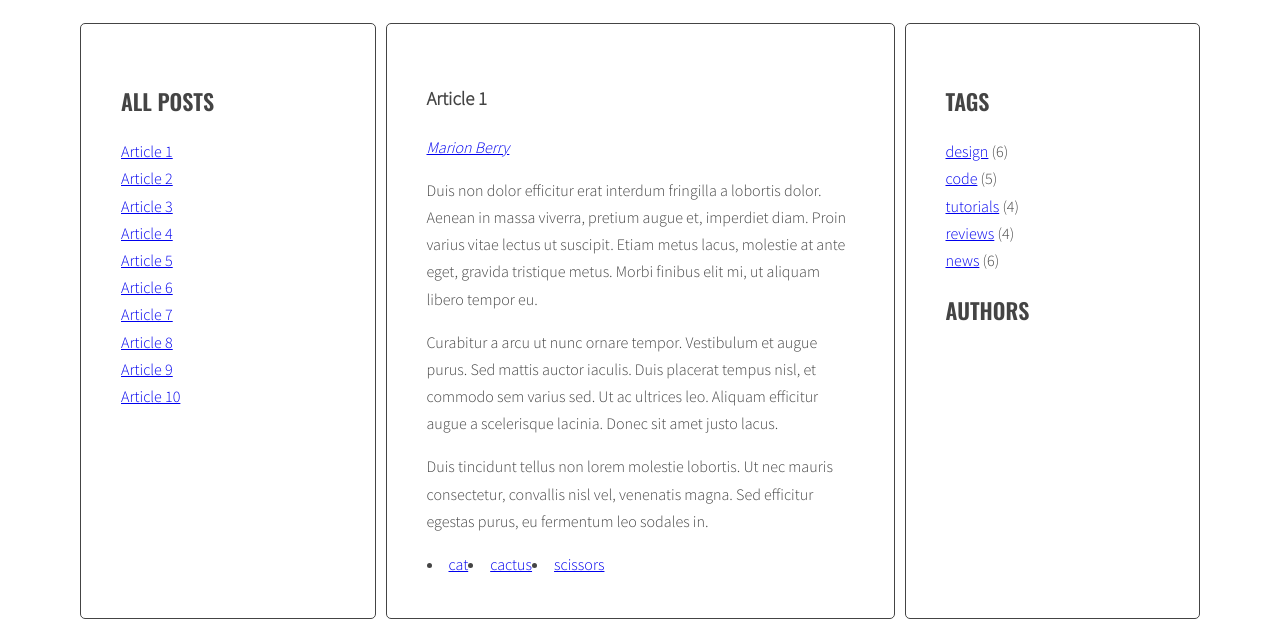
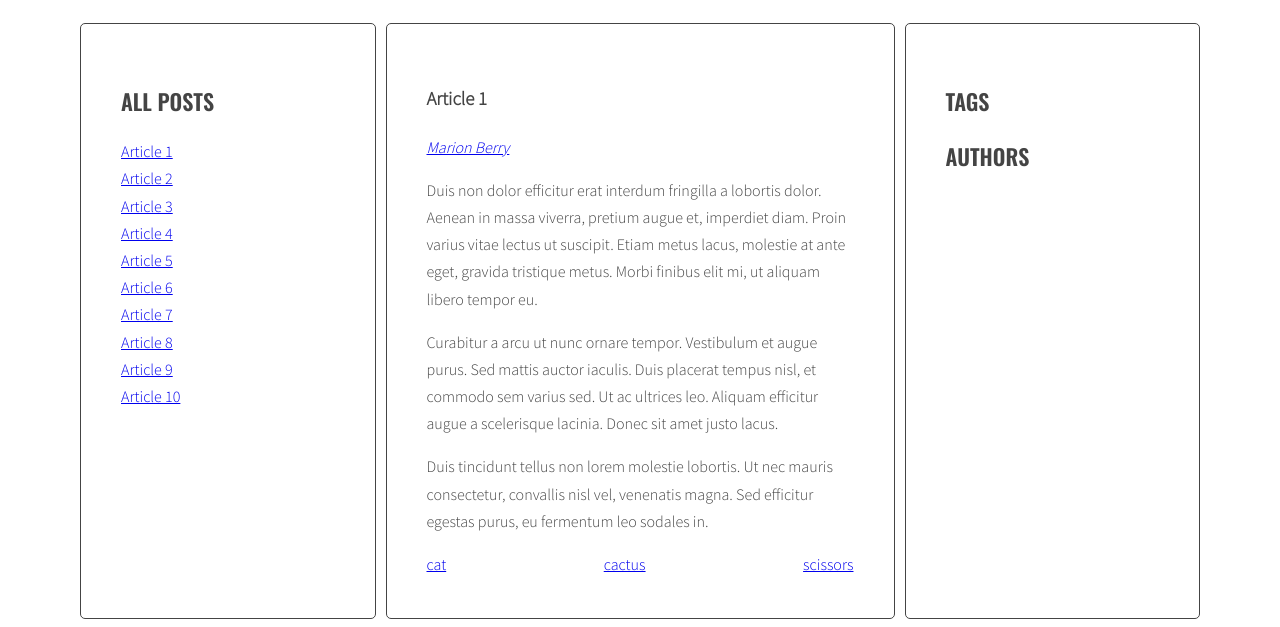
Before and after one commit to NocnyZwierz/javascript-blog, a website: page index.html in a window 1280 px wide. Shown: the part 220-847 px from the top of the page. Drawn offline with nearby package versions, Linux system fonts and the light colour scheme; files that its build step writes are made by us from their sources.

Commit message:
task 6.2 update

```diff
--- a/index.html
+++ b/index.html
@@ -161,11 +161,6 @@
             <aside class="sidebar">
                 <h2 class="section-title">Tags</h2>
                 <ul class="list tags">
-                <li><a href="#">design</a> <span>(6)</span></li>
-                <li><a href="#">code</a> <span>(5)</span></li>
-                <li><a href="#">tutorials</a> <span>(4)</span></li>
-                <li><a href="#">reviews</a> <span>(4)</span></li>
-                <li><a href="#">news</a> <span>(6)</span></li>
                 </ul>
                 <h2 class="section-title">Authors</h2>
             </aside>
--- a/sass/style.scss
+++ b/sass/style.scss
@@ -88,6 +88,7 @@ body {
 }
 
 .list-horizontal {
+
   li {
     display: inline-block;
   }
@@ -117,9 +118,9 @@ body {
 }
 
 .post-tags {
-
+  list-style-type: none;
   display: flex;
-
+  justify-content: space-between;
   p {
     margin: 0 10px 0 0;
   }
```
